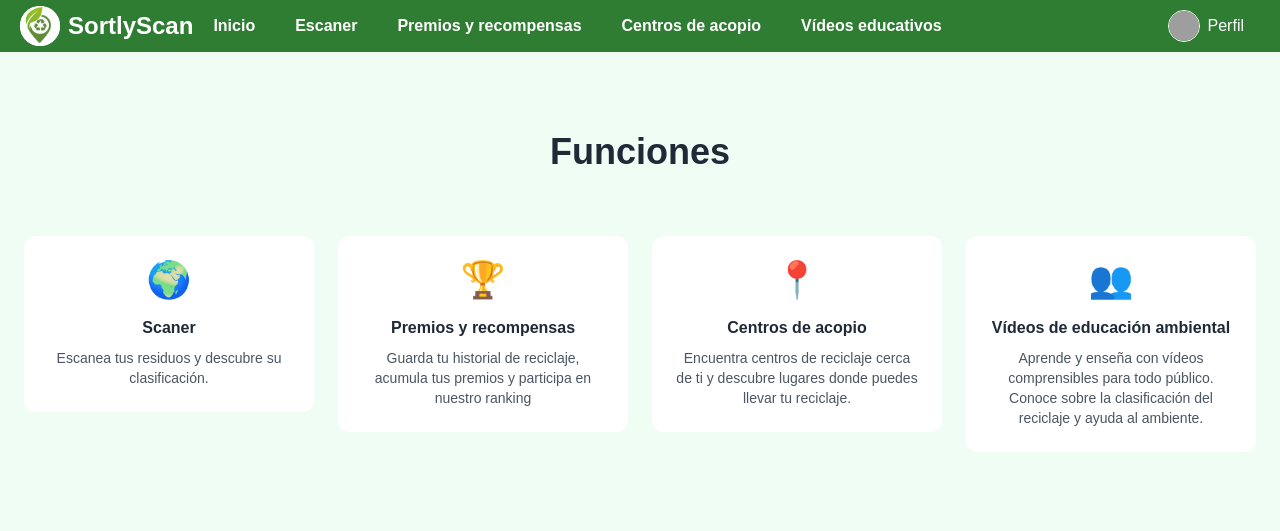
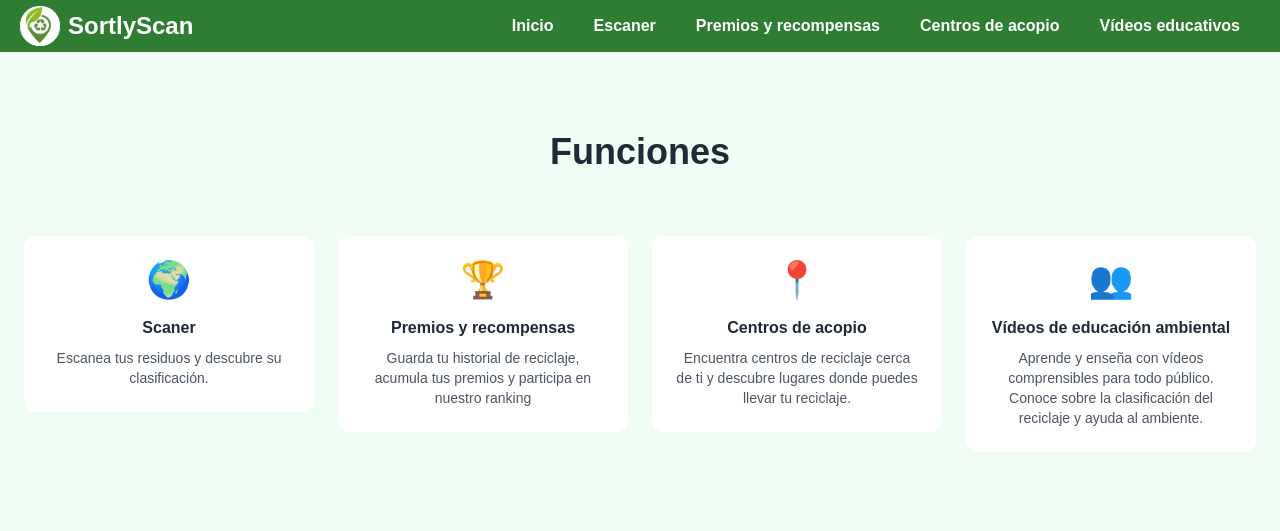
Before and after one commit to tatianadeveloper135/Pagina_SortlyScan, a PHP site: page /public/menu.php in a window 1280 px wide. Shown: the top 531 px of the page. Run offline with PHP 8.4, Linux system fonts and the light colour scheme; some libraries are stand-ins or nearby versions; grey boxes are pictures that could not be loaded.

Commit message:
menú arreglado

```diff
--- a/public/menu.php
+++ b/public/menu.php
@@ -24,20 +24,6 @@
       <li><a href="Centro_acopio.php">Centros de acopio</a></li>
       <li><a href="videosedu.php">Vídeos educativos</a></li>
     </ul>
-    <div class="relative inline-block text-left ml-auto mr-4">
-  <button onclick="toggleProfileMenu()" class="flex items-center space-x-2 focus:outline-none">
-    <img src="Imágenes/user-icon.png" alt="Perfil" class="w-8 h-8 rounded-full border border-white">
-    <span class="text-white">Perfil</span>
-  </button>
-
-  <div id="profileMenu" class="hidden absolute right-0 mt-2 w-48 bg-white rounded-md shadow-lg z-50">
-    <div class="py-2">
-      <a href="premios.php" class="block px-4 py-2 text-gray-800 hover:bg-gray-100">🏆 Puntuación: <strong>120</strong></a>
-      <hr class="my-1">
-      <a href="logout.php" class="block px-4 py-2 text-red-600 hover:bg-gray-100">Cerrar sesión</a>
-    </div>
-  </div>
-</div>
   </nav>
 
 <!-- Info reciclaje -->
```
